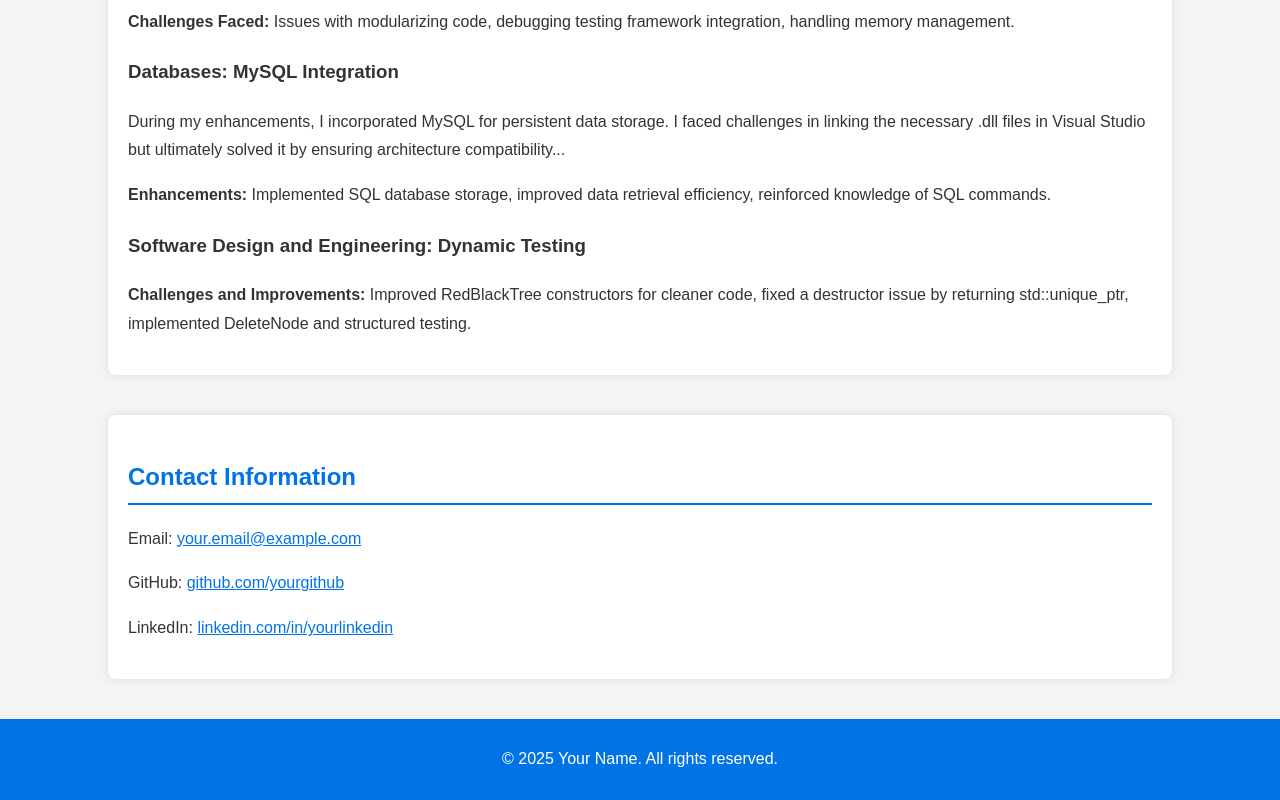
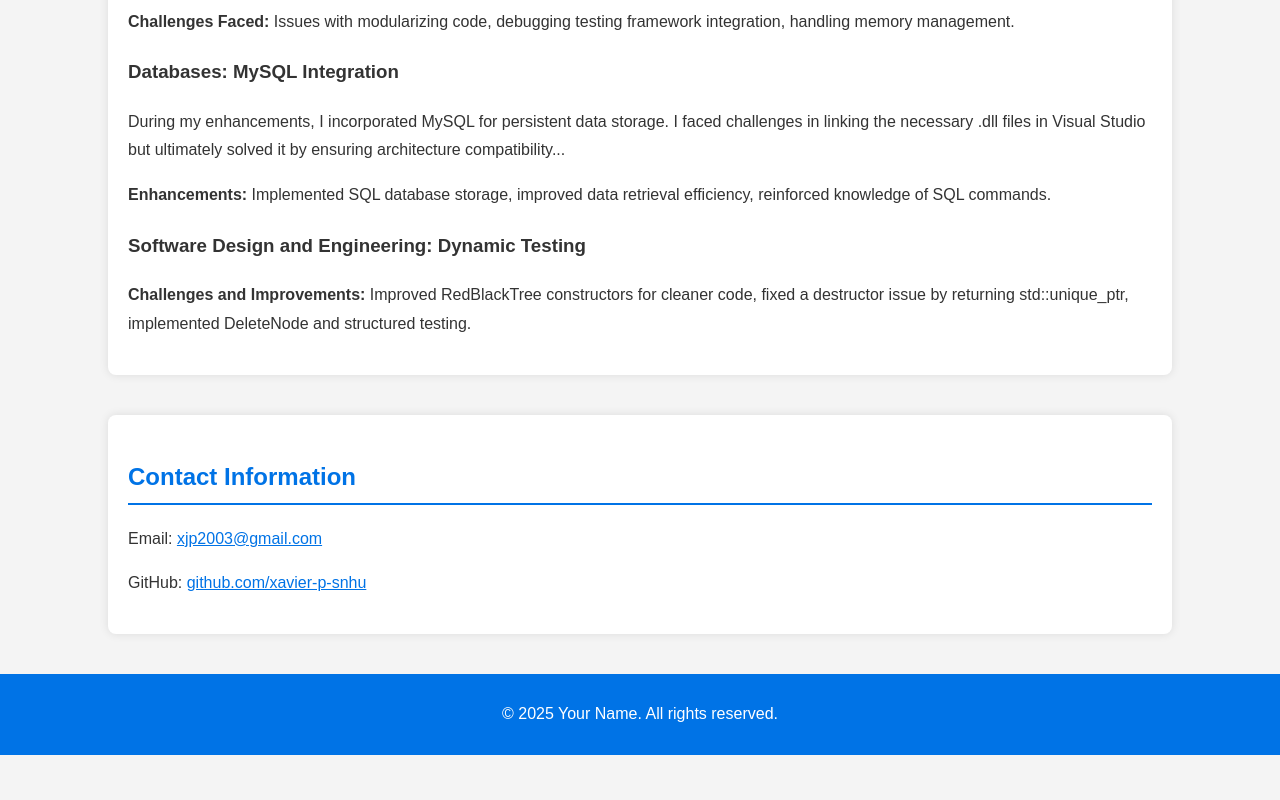
Before and after one commit to xavier-p-snhu/CS-499-Portfolio, a plain HTML site: page index.html in a window 1280 px wide. Shown: the part 1774-2574 px from the top of the page. After the commit the page ends 2529 px from the top, so only its background shows below. Drawn offline with Linux system fonts and the light colour scheme.

Commit message:
Added contact info

```diff
--- a/index.html
+++ b/index.html
@@ -124,9 +124,8 @@ Enhancing my artifact has directly contributed to my professional development. T
 
     <section id="contact">
         <h2>Contact Information</h2>
-        <p>Email: <a href="mailto:your.email@example.com">your.email@example.com</a></p>
-        <p>GitHub: <a href="https://github.com/yourgithub" target="_blank">github.com/yourgithub</a></p>
-        <p>LinkedIn: <a href="https://linkedin.com/in/yourlinkedin" target="_blank">linkedin.com/in/yourlinkedin</a></p>
+        <p>Email: <a href="mailto:xjp2003@gmail.com">xjp2003@gmail.com</a></p>
+        <p>GitHub: <a href="https://github.com/xavier-p-snhu" target="_blank">github.com/xavier-p-snhu</a></p>
     </section>
 
     <footer>
```
